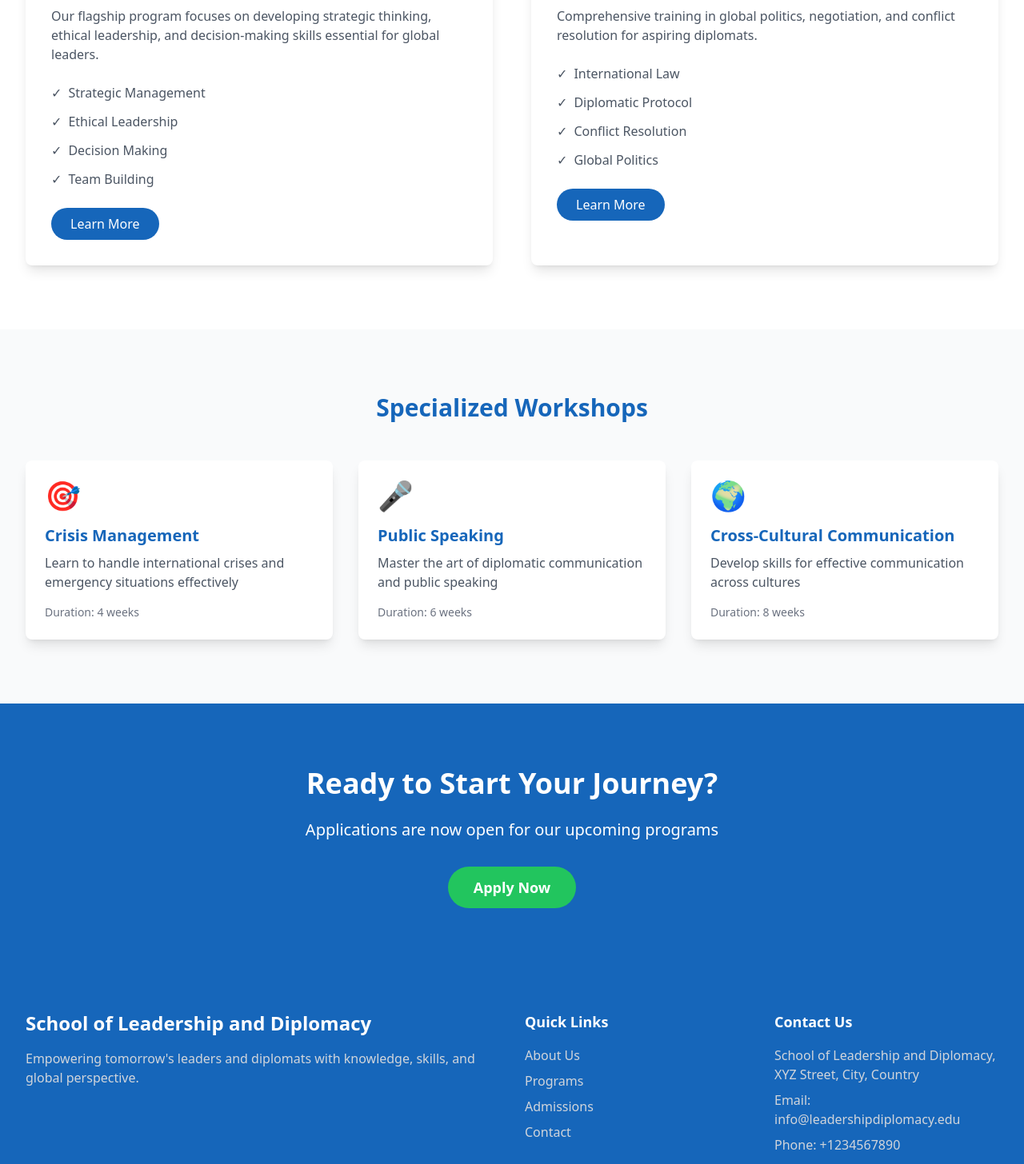
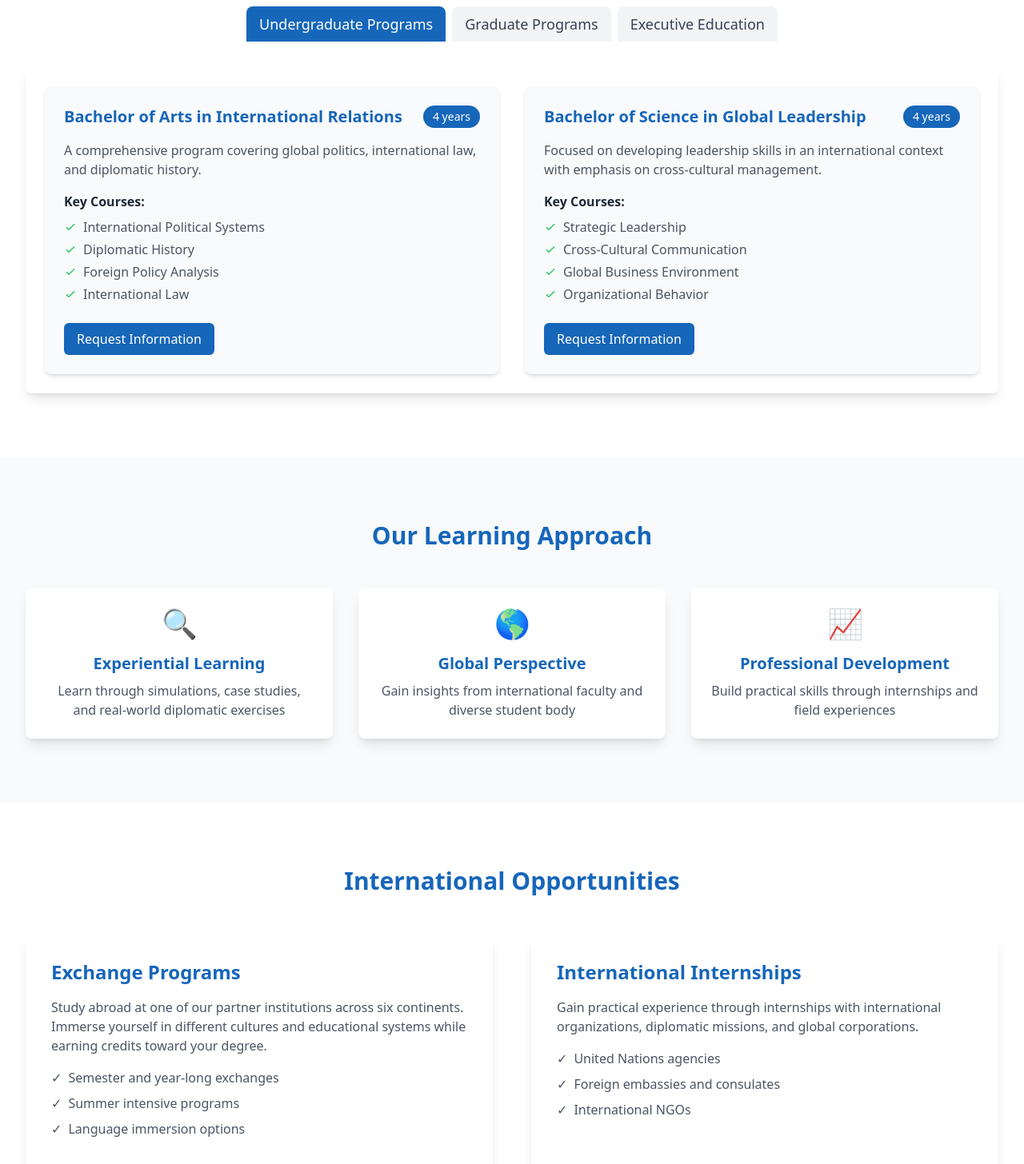
Before and after one commit to hamzaiftikhhar/Teaching-Pakistan, a React (Create React App) app: page /programs in a window 1280 px wide. Shown: the part 440-1896 px from the top of the page at 80% size. Built offline with nearby package versions, Linux system fonts and the light colour scheme.

Commit message:
Updated content

```diff
--- a/src/pages/Programs.js
+++ b/src/pages/Programs.js
@@ -1,38 +1,128 @@
 "use client"
 
+import { useState } from "react"
 import { motion } from "framer-motion"
 import { Link } from "react-router-dom"
-import { useAnimateOnce } from "../components/ui/animate-once"
+
+const ProgramTab = ({ id, title, isActive, onClick }) => (
+  <button
+    onClick={() => onClick(id)}
+    className={`px-4 py-2 text-lg font-medium rounded-t-lg transition-colors duration-200 ${
+      isActive ? "bg-[#1666ba] text-white" : "bg-gray-100 text-gray-700 hover:bg-gray-200"
+    }`}
+  >
+    {title}
+  </button>
+)
 
 const Programs = () => {
-  const heroAnimation = useAnimateOnce()
-  const mainProgramsAnimation = useAnimateOnce()
-  const workshopsAnimation = useAnimateOnce()
-  const ctaAnimation = useAnimateOnce()
+  const [activeTab, setActiveTab] = useState("undergraduate")
+
+  const programCategories = {
+    undergraduate: [
+      {
+        title: "Bachelor of Arts in International Relations",
+        duration: "4 years",
+        description: "A comprehensive program covering global politics, international law, and diplomatic history.",
+        highlights: [
+          "International Political Systems",
+          "Diplomatic History",
+          "Foreign Policy Analysis",
+          "International Law",
+        ],
+      },
+      {
+        title: "Bachelor of Science in Global Leadership",
+        duration: "4 years",
+        description:
+          "Focused on developing leadership skills in an international context with emphasis on cross-cultural management.",
+        highlights: [
+          "Strategic Leadership",
+          "Cross-Cultural Communication",
+          "Global Business Environment",
+          "Organizational Behavior",
+        ],
+      },
+    ],
+    graduate: [
+      {
+        title: "Master of Diplomacy",
+        duration: "2 years",
+        description: "Advanced study of diplomatic practice, international negotiation, and conflict resolution.",
+        highlights: [
+          "Advanced Diplomatic Theory",
+          "International Negotiation",
+          "Conflict Resolution",
+          "Diplomatic Protocol",
+        ],
+      },
+      {
+        title: "Master of Global Leadership",
+        duration: "2 years",
+        description:
+          "Designed for professionals seeking to enhance their leadership capabilities in global organizations.",
+        highlights: [
+          "Global Strategic Management",
+          "Leadership in Crisis",
+          "International Project Management",
+          "Ethical Leadership",
+        ],
+      },
+      {
+        title: "PhD in International Relations",
+        duration: "3-5 years",
+        description: "Research-focused program for those pursuing academic or high-level policy careers.",
+        highlights: [
+          "Advanced Research Methods",
+          "Contemporary Global Issues",
+          "Specialized Research Focus",
+          "Teaching Practicum",
+        ],
+      },
+    ],
+    executive: [
+      {
+        title: "Executive Certificate in Diplomatic Leadership",
+        duration: "6 months",
+        description: "Intensive program for working professionals seeking to enhance their diplomatic skills.",
+        highlights: [
+          "Weekend Intensive Format",
+          "Practical Diplomatic Exercises",
+          "Networking with Global Leaders",
+          "Capstone Project",
+        ],
+      },
+      {
+        title: "Executive Master of International Relations",
+        duration: "1 year",
+        description: "Accelerated master's program designed for mid-career professionals.",
+        highlights: [
+          "Flexible Schedule",
+          "Applied Learning Approach",
+          "Executive Mentorship",
+          "Global Field Experience",
+        ],
+      },
+    ],
+  }
 
   return (
-    <div className="bg-white">
+    <div className="bg-white pt-20">
       {/* Hero Section */}
       <section className="relative py-20 bg-[#1666ba] text-white">
         <div className="max-w-7xl mx-auto px-4 sm:px-6 lg:px-8">
           <motion.h1
-            ref={heroAnimation.ref}
             initial={{ y: -20, opacity: 0 }}
-            animate={heroAnimation.controls}
-            variants={{
-              visible: { y: 0, opacity: 1, transition: { duration: 0.8 } },
-            }}
+            animate={{ y: 0, opacity: 1 }}
+            transition={{ duration: 0.8 }}
             className="text-4xl md:text-5xl font-bold text-center mb-6"
           >
-            Transformative Programs for Future Leaders
+            Academic Programs
           </motion.h1>
           <motion.p
-            ref={heroAnimation.ref}
             initial={{ y: 20, opacity: 0 }}
-            animate={heroAnimation.controls}
-            variants={{
-              visible: { y: 0, opacity: 1, transition: { delay: 0.2, duration: 0.8 } },
-            }}
+            animate={{ y: 0, opacity: 1 }}
+            transition={{ delay: 0.2, duration: 0.8 }}
             className="text-xl text-center max-w-3xl mx-auto"
           >
             Comprehensive education programs designed to develop the next generation of global leaders
@@ -40,175 +130,236 @@ const Programs = () => {
         </div>
       </section>
 
-      {/* Main Programs Section */}
-      <section className="py-20" ref={mainProgramsAnimation.ref}>
+      {/* Programs Tabs Section */}
+      <section className="py-20">
         <div className="max-w-7xl mx-auto px-4 sm:px-6 lg:px-8">
-          <div className="grid md:grid-cols-2 gap-12">
-            {/* Leadership Development */}
+          <div className="flex flex-wrap justify-center space-x-2 mb-8">
+            <ProgramTab
+              id="undergraduate"
+              title="Undergraduate Programs"
+              isActive={activeTab === "undergraduate"}
+              onClick={setActiveTab}
+            />
+            <ProgramTab
+              id="graduate"
+              title="Graduate Programs"
+              isActive={activeTab === "graduate"}
+              onClick={setActiveTab}
+            />
+            <ProgramTab
+              id="executive"
+              title="Executive Education"
+              isActive={activeTab === "executive"}
+              onClick={setActiveTab}
+            />
+          </div>
+
+          <div className="bg-white p-6 rounded-lg shadow-lg">
             <motion.div
-              initial={{ x: -50, opacity: 0 }}
-              animate={mainProgramsAnimation.controls}
-              variants={{
-                visible: { x: 0, opacity: 1, transition: { duration: 0.8 } },
-              }}
-              className="bg-white p-8 rounded-lg shadow-lg"
+              key={activeTab}
+              initial={{ opacity: 0, y: 20 }}
+              animate={{ opacity: 1, y: 0 }}
+              exit={{ opacity: 0, y: -20 }}
+              transition={{ duration: 0.5 }}
             >
-              <h2 className="text-2xl font-bold text-[#1666ba] mb-4">Leadership Development</h2>
-              <p className="text-gray-600 mb-6">
-                Our flagship program focuses on developing strategic thinking, ethical leadership, and decision-making
-                skills essential for global leaders.
-              </p>
-              <ul className="space-y-3 mb-6">
-                <li className="flex items-center text-gray-600">
-                  <span className="mr-2">✓</span>
-                  Strategic Management
+              <div className="grid md:grid-cols-2 gap-8">
+                {programCategories[activeTab].map((program, index) => (
+                  <motion.div
+                    key={index}
+                    initial={{ opacity: 0, y: 20 }}
+                    animate={{ opacity: 1, y: 0 }}
+                    transition={{ duration: 0.5, delay: index * 0.1 }}
+                    className="bg-gray-50 p-6 rounded-lg shadow-md hover:shadow-lg transition-shadow duration-300"
+                  >
+                    <div className="flex justify-between items-start mb-4">
+                      <h3 className="text-xl font-bold text-[#1666ba]">{program.title}</h3>
+                      <span className="bg-[#1666ba] text-white px-3 py-1 rounded-full text-sm">{program.duration}</span>
+                    </div>
+                    <p className="text-gray-600 mb-4">{program.description}</p>
+                    <h4 className="font-semibold text-gray-800 mb-2">Key Courses:</h4>
+                    <ul className="space-y-1 mb-6">
+                      {program.highlights.map((highlight, idx) => (
+                        <li key={idx} className="flex items-center text-gray-600">
+                          <svg
+                            className="w-4 h-4 text-green-500 mr-2 flex-shrink-0"
+                            fill="none"
+                            stroke="currentColor"
+                            viewBox="0 0 24 24"
+                            xmlns="http://www.w3.org/2000/svg"
+                          >
+                            <path
+                              strokeLinecap="round"
+                              strokeLinejoin="round"
+                              strokeWidth="2"
+                              d="M5 13l4 4L19 7"
+                            ></path>
+                          </svg>
+                          {highlight}
                         </li>
-                <li className="flex items-center text-gray-600">
-                  <span className="mr-2">✓</span>
-                  Ethical Leadership
-                </li>
-                <li className="flex items-center text-gray-600">
-                  <span className="mr-2">✓</span>
-                  Decision Making
-                </li>
-                <li className="flex items-center text-gray-600">
-                  <span className="mr-2">✓</span>
-                  Team Building
-                </li>
+                      ))}
                     </ul>
                     <Link
                       to="/contact"
-                className="inline-block bg-[#1666ba] text-white px-6 py-2 rounded-full hover:bg-[#1254a1] transition-colors duration-200"
+                      className="inline-block bg-[#1666ba] text-white px-4 py-2 rounded-md hover:bg-[#1254a1] transition-colors duration-200"
                     >
-                Learn More
+                      Request Information
                     </Link>
                   </motion.div>
-
-            {/* Diplomacy and International Relations */}
-            <motion.div
-              initial={{ x: 50, opacity: 0 }}
-              animate={mainProgramsAnimation.controls}
-              variants={{
-                visible: { x: 0, opacity: 1, transition: { duration: 0.8, delay: 0.2 } },
-              }}
-              className="bg-white p-8 rounded-lg shadow-lg"
-            >
-              <h2 className="text-2xl font-bold text-[#1666ba] mb-4">Diplomacy & International Relations</h2>
-              <p className="text-gray-600 mb-6">
-                Comprehensive training in global politics, negotiation, and conflict resolution for aspiring diplomats.
-              </p>
-              <ul className="space-y-3 mb-6">
-                <li className="flex items-center text-gray-600">
-                  <span className="mr-2">✓</span>
-                  International Law
-                </li>
-                <li className="flex items-center text-gray-600">
-                  <span className="mr-2">✓</span>
-                  Diplomatic Protocol
-                </li>
-                <li className="flex items-center text-gray-600">
-                  <span className="mr-2">✓</span>
-                  Conflict Resolution
-                </li>
-                <li className="flex items-center text-gray-600">
-                  <span className="mr-2">✓</span>
-                  Global Politics
-                </li>
-              </ul>
-              <Link
-                to="/contact"
-                className="inline-block bg-[#1666ba] text-white px-6 py-2 rounded-full hover:bg-[#1254a1] transition-colors duration-200"
-              >
-                Learn More
-              </Link>
+                ))}
+              </div>
             </motion.div>
           </div>
         </div>
       </section>
 
-      {/* Workshops Section */}
-      <section className="py-20 bg-gray-50" ref={workshopsAnimation.ref}>
+      {/* Learning Approach Section */}
+      <section className="py-20 bg-gray-50">
         <div className="max-w-7xl mx-auto px-4 sm:px-6 lg:px-8">
           <motion.h2
             initial={{ opacity: 0 }}
-            animate={workshopsAnimation.controls}
-            variants={{
-              visible: { opacity: 1, transition: { duration: 0.8 } },
-            }}
+            whileInView={{ opacity: 1 }}
+            transition={{ duration: 0.8 }}
             className="text-3xl font-bold text-center text-[#1666ba] mb-12"
           >
-            Specialized Workshops
+            Our Learning Approach
           </motion.h2>
           <div className="grid grid-cols-1 md:grid-cols-3 gap-8">
             {[
               {
-                title: "Crisis Management",
-                description: "Learn to handle international crises and emergency situations effectively",
-                duration: "4 weeks",
-                icon: "🎯",
+                title: "Experiential Learning",
+                description: "Learn through simulations, case studies, and real-world diplomatic exercises",
+                icon: "🔍",
               },
               {
-                title: "Public Speaking",
-                description: "Master the art of diplomatic communication and public speaking",
-                duration: "6 weeks",
-                icon: "🎤",
+                title: "Global Perspective",
+                description: "Gain insights from international faculty and diverse student body",
+                icon: "🌎",
               },
               {
-                title: "Cross-Cultural Communication",
-                description: "Develop skills for effective communication across cultures",
-                duration: "8 weeks",
-                icon: "🌍",
+                title: "Professional Development",
+                description: "Build practical skills through internships and field experiences",
+                icon: "📈",
               },
-            ].map((workshop, index) => (
+            ].map((approach, index) => (
               <motion.div
                 key={index}
                 initial={{ y: 50, opacity: 0 }}
-                animate={workshopsAnimation.controls}
-                variants={{
-                  visible: { y: 0, opacity: 1, transition: { duration: 0.8, delay: index * 0.2 } },
-                }}
-                className="bg-white p-6 rounded-lg shadow-lg"
+                whileInView={{ y: 0, opacity: 1 }}
+                transition={{ duration: 0.8, delay: index * 0.2 }}
+                className="bg-white p-6 rounded-lg shadow-lg text-center"
               >
-                <div className="text-4xl mb-4">{workshop.icon}</div>
-                <h3 className="text-xl font-semibold text-[#1666ba] mb-2">{workshop.title}</h3>
-                <p className="text-gray-600 mb-4">{workshop.description}</p>
-                <p className="text-sm text-gray-500">Duration: {workshop.duration}</p>
+                <div className="text-4xl mb-4">{approach.icon}</div>
+                <h3 className="text-xl font-semibold text-[#1666ba] mb-2">{approach.title}</h3>
+                <p className="text-gray-600">{approach.description}</p>
               </motion.div>
             ))}
           </div>
         </div>
       </section>
 
+      {/* International Opportunities */}
+      <section className="py-20">
+        <div className="max-w-7xl mx-auto px-4 sm:px-6 lg:px-8">
+          <motion.h2
+            initial={{ opacity: 0 }}
+            whileInView={{ opacity: 1 }}
+            transition={{ duration: 0.8 }}
+            className="text-3xl font-bold text-center text-[#1666ba] mb-12"
+          >
+            International Opportunities
+          </motion.h2>
+          <div className="grid grid-cols-1 md:grid-cols-2 gap-12">
+            <motion.div
+              initial={{ x: -50, opacity: 0 }}
+              whileInView={{ x: 0, opacity: 1 }}
+              transition={{ duration: 0.8 }}
+              className="bg-white p-8 rounded-lg shadow-lg"
+            >
+              <h3 className="text-2xl font-bold text-[#1666ba] mb-4">Exchange Programs</h3>
+              <p className="text-gray-600 mb-4">
+                Study abroad at one of our partner institutions across six continents. Immerse yourself in different
+                cultures and educational systems while earning credits toward your degree.
+              </p>
+              <ul className="space-y-2 mb-6">
+                <li className="flex items-center text-gray-600">
+                  <span className="mr-2">✓</span>
+                  Semester and year-long exchanges
+                </li>
+                <li className="flex items-center text-gray-600">
+                  <span className="mr-2">✓</span>
+                  Summer intensive programs
+                </li>
+                <li className="flex items-center text-gray-600">
+                  <span className="mr-2">✓</span>
+                  Language immersion options
+                </li>
+              </ul>
+            </motion.div>
+            <motion.div
+              initial={{ x: 50, opacity: 0 }}
+              whileInView={{ x: 0, opacity: 1 }}
+              transition={{ duration: 0.8 }}
+              className="bg-white p-8 rounded-lg shadow-lg"
+            >
+              <h3 className="text-2xl font-bold text-[#1666ba] mb-4">International Internships</h3>
+              <p className="text-gray-600 mb-4">
+                Gain practical experience through internships with international organizations, diplomatic missions, and
+                global corporations.
+              </p>
+              <ul className="space-y-2 mb-6">
+                <li className="flex items-center text-gray-600">
+                  <span className="mr-2">✓</span>
+                  United Nations agencies
+                </li>
+                <li className="flex items-center text-gray-600">
+                  <span className="mr-2">✓</span>
+                  Foreign embassies and consulates
+                </li>
+                <li className="flex items-center text-gray-600">
+                  <span className="mr-2">✓</span>
+                  International NGOs
+                </li>
+              </ul>
+            </motion.div>
+          </div>
+        </div>
+      </section>
+
       {/* Application CTA */}
-      <section className="py-20 bg-[#1666ba] text-white" ref={ctaAnimation.ref}>
+      <section className="py-20 bg-[#1666ba] text-white">
         <div className="max-w-4xl mx-auto px-4 text-center">
           <motion.h2
             initial={{ opacity: 0 }}
-            animate={ctaAnimation.controls}
-            variants={{
-              visible: { opacity: 1, transition: { duration: 0.8 } },
-            }}
+            whileInView={{ opacity: 1 }}
+            transition={{ duration: 0.8 }}
             className="text-3xl md:text-4xl font-bold mb-6"
           >
             Ready to Start Your Journey?
           </motion.h2>
           <motion.p
             initial={{ y: 20, opacity: 0 }}
-            animate={ctaAnimation.controls}
-            variants={{
-              visible: { y: 0, opacity: 1, transition: { delay: 0.2, duration: 0.8 } },
-            }}
+            whileInView={{ y: 0, opacity: 1 }}
+            transition={{ delay: 0.2, duration: 0.8 }}
             className="text-xl mb-8"
           >
             Applications are now open for our upcoming programs
           </motion.p>
+          <div className="flex flex-col sm:flex-row justify-center gap-4">
             <motion.button
               whileHover={{ scale: 1.05 }}
               whileTap={{ scale: 0.95 }}
-            className="bg-green-500 hover:bg-green-600 text-white px-8 py-3 rounded-full text-lg font-semibold transition-colors duration-200"
+              className="bg-white hover:bg-gray-100 text-[#1666ba] px-8 py-3 rounded-full text-lg font-semibold transition-colors duration-200"
             >
               Apply Now
             </motion.button>
+            <motion.button
+              whileHover={{ scale: 1.05 }}
+              whileTap={{ scale: 0.95 }}
+              className="bg-transparent hover:bg-white hover:bg-opacity-10 text-white border-2 border-white px-8 py-3 rounded-full text-lg font-semibold transition-colors duration-200"
+            >
+              Download Brochure
+            </motion.button>
+          </div>
         </div>
       </section>
     </div>
```
Also changed, not shown: src/pages/About.js (+103 -41 lines), src/pages/Events.js (+68 -56 lines). Lines whose indentation alone changed are shown as unchanged.
